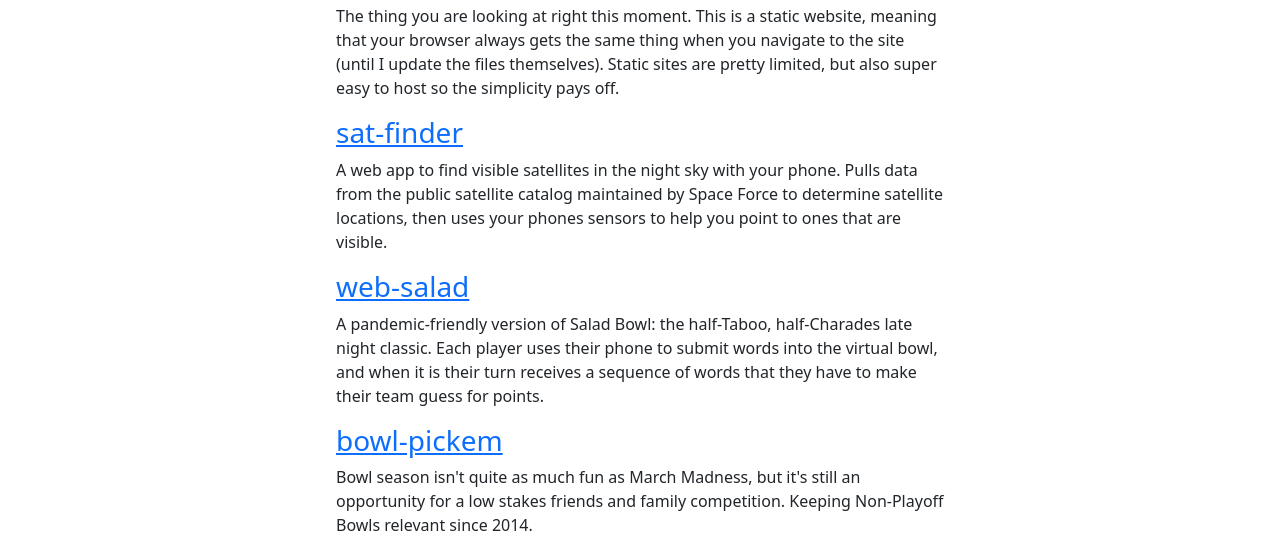
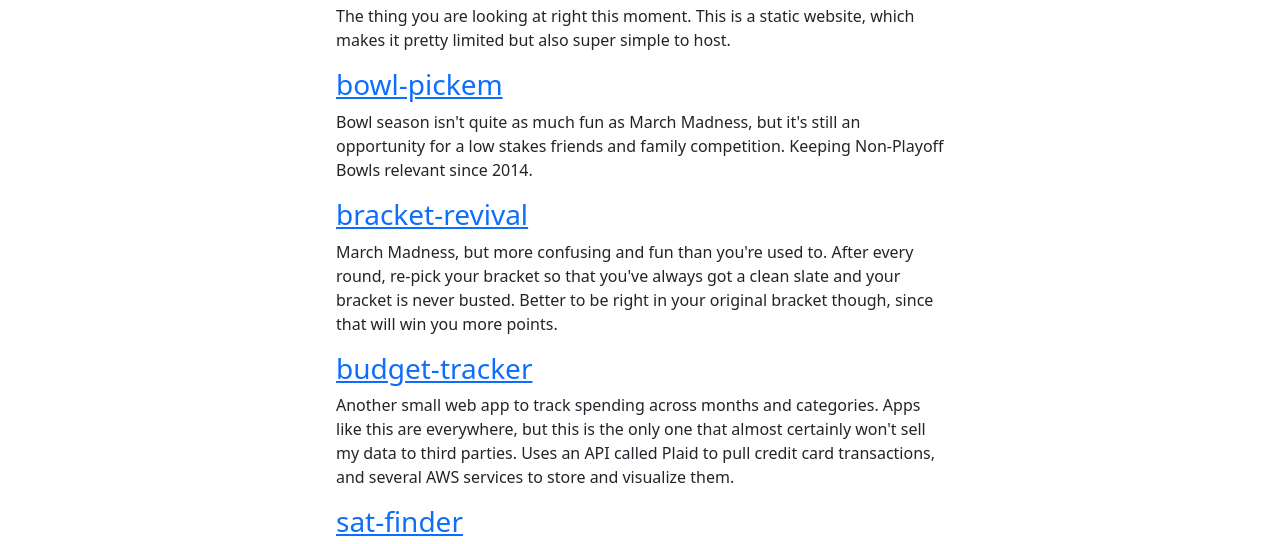
Before and after one commit to pdav5883/blr-home, a website built with webpack: page src/projects.html in a window 1280 px wide. Shown: the part 322-866 px from the top of the page. Built offline with nearby package versions, Linux system fonts and the light colour scheme; files whose address does not match are found by name.

Commit message:
Deploy script errors

```diff
--- a/src/projects.html
+++ b/src/projects.html
@@ -11,17 +11,17 @@
       <h1>Projects</h1>
       <p>The links below will take you to the code for each project. Use the menu above to navigate to the actual project.</p>
       <h3><a href="https://github.com/pdav5883/blr-home" target="_blank" rel="noopener noreferrer">blr-home</a></h3>
-      <p>The thing you are looking at right this moment. This is a static website, meaning that your browser always gets the same thing when you navigate to the site (until I update the files themselves). Static sites are pretty limited, but also super easy to host so the simplicity pays off.</p>
-      <h3><a href="https://github.com/pdav5883/sat-finder" target="_blank" rel="noopener noreferrer">sat-finder</a></h3>
-      <p>A web app to find visible satellites in the night sky with your phone. Pulls data from the public satellite catalog maintained by Space Force to determine satellite locations, then uses your phones sensors to help you point to ones that are visible.</p>
-      <h3><a href="https://github.com/pdav5883/web-salad" target="_blank" rel="noopener noreferrer">web-salad</a></h3>
-      <p>A pandemic-friendly version of Salad Bowl: the half-Taboo, half-Charades late night classic. Each player uses their phone to submit words into the virtual bowl, and when it is their turn receives a sequence of words that they have to make their team guess for points.</p>
+      <p>The thing you are looking at right this moment. This is a static website, which makes it pretty limited but also super simple to host.</p>
       <h3><a href="https://github.com/pdav5883/bowl-pickem" target="_blank" rel="noopener noreferrer">bowl-pickem</a></h3>
       <p>Bowl season isn't quite as much fun as March Madness, but it's still an opportunity for a low stakes friends and family competition. Keeping Non-Playoff Bowls relevant since 2014.</p>
       <h3><a href="https://github.com/pdav5883/bracket-revival" target="_blank" rel="noopener noreferrer">bracket-revival</a></h3>
       <p>March Madness, but more confusing and fun than you're used to. After every round, re-pick your bracket so that you've always got a clean slate and your bracket is never busted. Better to be right in your original bracket though, since that will win you more points.</p>
       <h3><a href="https://github.com/pdav5883/budget-tracker" target="_blank" rel="noopener noreferrer">budget-tracker</a></h3>
       <p>Another small web app to track spending across months and categories. Apps like this are everywhere, but this is the only one that almost certainly won't sell my data to third parties. Uses an API called Plaid to pull credit card transactions, and several AWS services to store and visualize them.</p>
+      <h3><a href="https://github.com/pdav5883/sat-finder" target="_blank" rel="noopener noreferrer">sat-finder</a></h3>
+      <p>A web app to find visible satellites in the night sky with your phone. Pulls data from the public satellite catalog maintained by Space Force to determine satellite locations, then uses your phones sensors to help you point to ones that are visible.</p>
+      <h3><a href="https://github.com/pdav5883/web-salad" target="_blank" rel="noopener noreferrer">web-salad</a></h3>
+      <p>A pandemic-friendly version of Salad Bowl: the half-Taboo, half-Charades late night classic. Each player uses their phone to submit words into the virtual bowl, and when it is their turn receives a sequence of words that they have to make their team guess for points.</p>
     </div>
 </body>
 </html>
```
Also changed, not shown: 1 other file.
